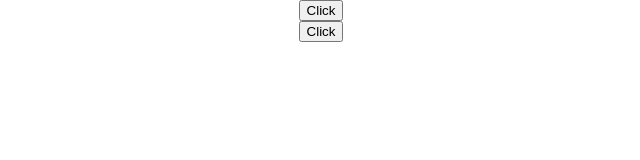
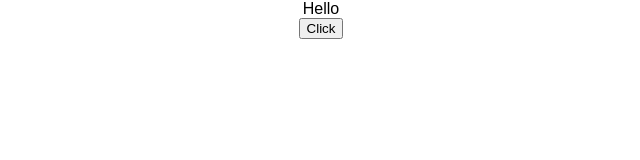
Before and after one commit to sushant4573/LearningReact, a React (Create React App) app in the folder hello-world/: page / in a window 1280 px wide. Shown: the top 160 px of the page, without its empty margins (319-959 px from the left). Built offline with nearby package versions, Linux system fonts and the light colour scheme.

Commit message:
Binding event handler mutiple ways

```diff
--- a/hello-world/src/App.js
+++ b/hello-world/src/App.js
@@ -3,12 +3,12 @@
 import Greet from './component/Greet'
 import FuncClick from './component/funcClick';
 import ClassClick from './component/ClassClick';
+import EventBind from './component/EventBind';
 class App extends Component {
   render() {
     return (
       <div className="App">
-        <ClassClick/>
-        <FuncClick/>
+        <EventBind/>
       </div>
     );
   }
--- /dev/null
+++ b/hello-world/src/component/EventBind.js
@@ -0,0 +1,29 @@
+import React, { Component } from 'react'
+
+class EventBind extends Component {
+    changeMsg()
+    {
+        this.setState({
+            message : 'Good Bye'
+        })
+    }
+    constructor(props) {
+        super(props)
+
+        this.state = {
+             message: 'Hello'
+        }
+        this.changeMsg = this.changeMsg.bind(this)
+    }
+
+    render() {
+        return (
+            <div>
+                <div>{this.state.message}</div>
+                <button onClick={this.changeMsg}>Click</button>
+            </div>
+        )
+    }
+}
+
+export default EventBind
```
